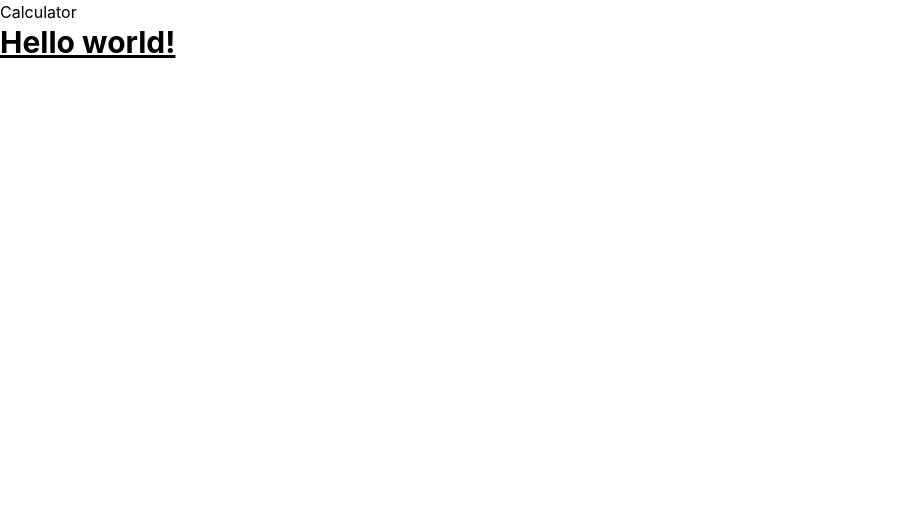
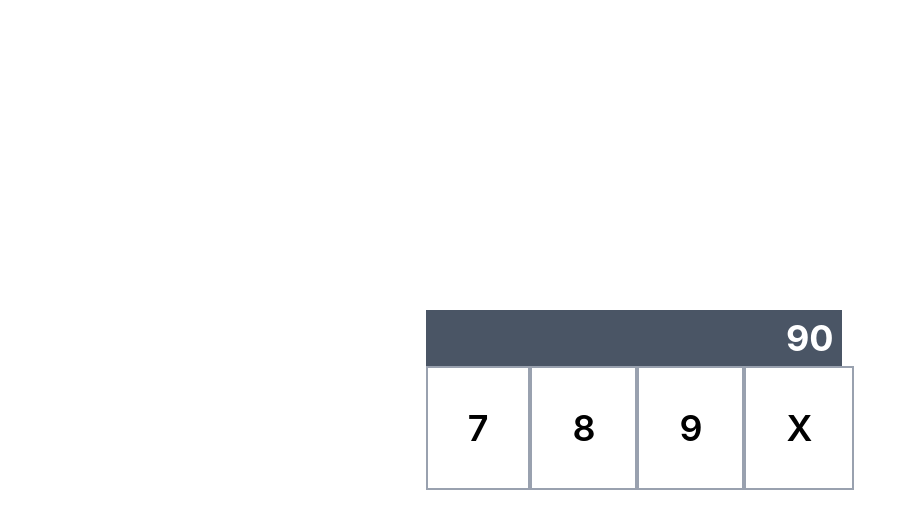
Before and after one commit to mugisha12john/Calculator-App-React-Ts, a React (Vite) app: page / in a window 1280 px wide. Shown: the top 528 px of the page, without its empty margins (0-917 px from the left). Built offline with nearby package versions, Linux system fonts and the light colour scheme.

Commit message:
feat: create components folder and make button components

```diff
--- a/src/App.tsx
+++ b/src/App.tsx
@@ -1,10 +1,16 @@
+import Buttons from "./components/Buttons";
+
 function App() {
   return (
     <>
-      <h1>Calculator</h1>
-        <h1 className="text-3xl font-bold underline">
-    Hello world!
-  </h1>
+      <main className="flex items-center justify-center h-screen">
+        <section>
+          <div className="bg-gray-600 w-[26rem] text-white font-bold text-4xl text-right p-2">
+            90
+          </div>
+          <Buttons/>
+        </section>
+      </main>
     </>
   );
 }
--- /dev/null
+++ b/src/components/Buttons.tsx
@@ -0,0 +1,21 @@
+
+export default function Buttons() {
+  return (
+    <>
+      <div className="flex">
+        <button className="p-10 flex justify-center items-center font-semibold text-4xl border-2 border-gray-400 ">
+          7
+        </button>
+        <button className="p-10 flex justify-center items-center font-semibold text-4xl border-2 border-gray-400 ">
+          8
+        </button>
+        <button className="p-10 flex justify-center items-center font-semibold text-4xl border-2 border-gray-400 ">
+          9
+        </button>
+        <button className="p-10 flex justify-center items-center font-semibold text-4xl border-2 border-gray-400 ">
+          X
+        </button>
+      </div>
+    </>
+  );
+}
```
